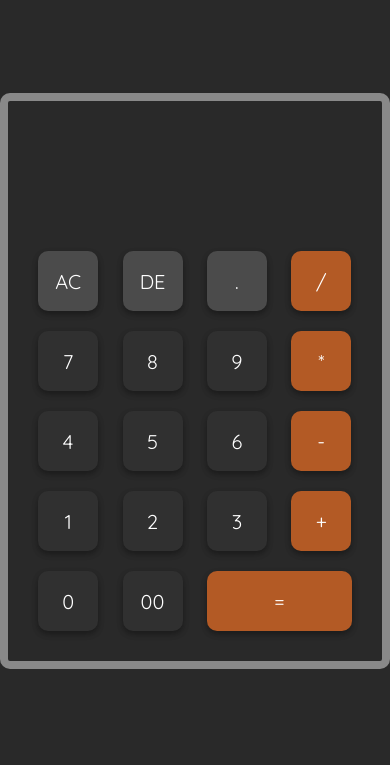
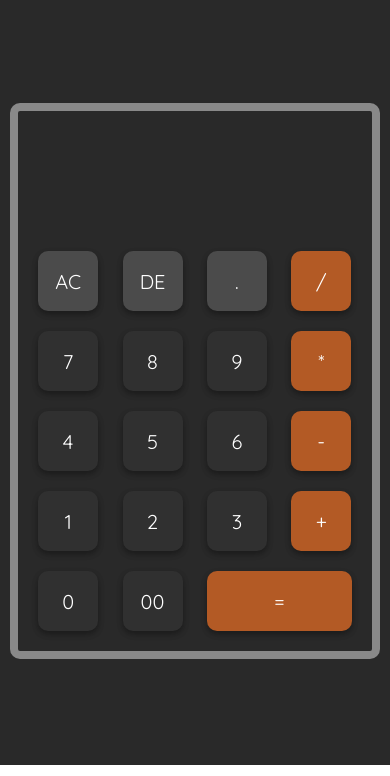
Before and after one commit to sidharthsan/Scalc-, a plain HTML site: page index.html in a window 390 px wide. Shown: the part 68-844 px from the top of the page. Drawn offline with Linux system fonts and the light colour scheme.

Commit message:
Fixed responsive issue for small screens (360px)

```diff
--- a/style.css
+++ b/style.css
@@ -72,3 +72,9 @@ form input.are {
 form input.operator {
     background-color: #b35a25;
 }
+
+@media (max-width: 480px) {
+    .calculator {
+        padding: 10px;
+    }
+}
```
